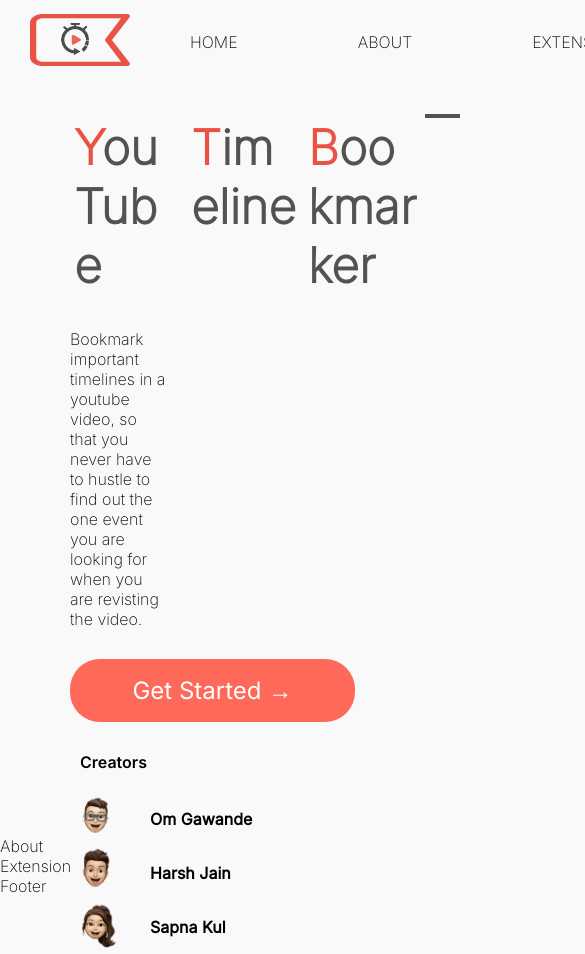
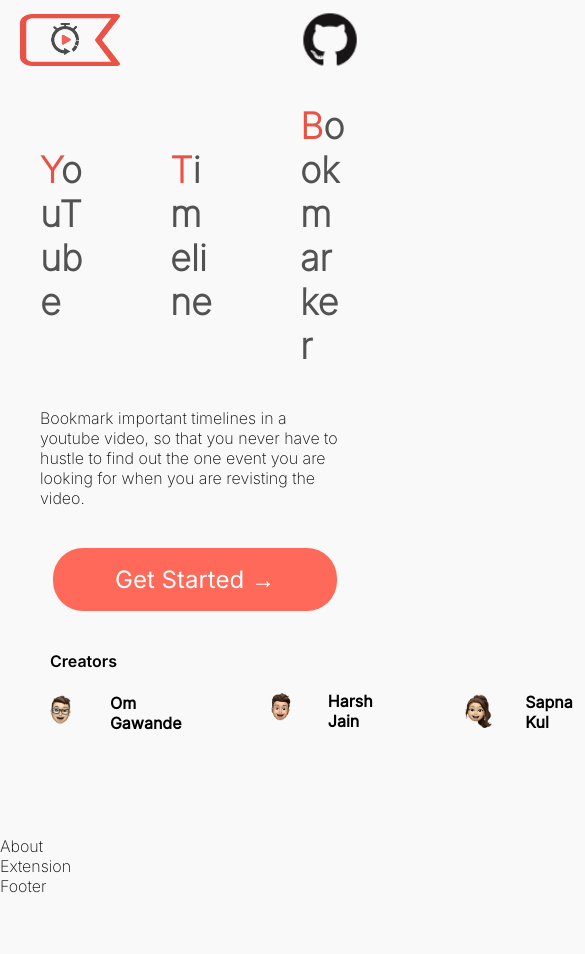
Before and after one commit to Spyware007/YouTube-Timeline-Bookmarker-Product-Page, a React (Create React App) app: page / in a window 390 px wide. Shown: the top 954 px of the page, 585 px wide, since content can reach past the window. After the commit the page ends 896 px from the top, so only its background shows below. Built offline with nearby package versions, Linux system fonts and the light colour scheme.

Commit message:
responsive landing

```diff
--- a/src/Components/Landing/Landing.jsx
+++ b/src/Components/Landing/Landing.jsx
@@ -68,7 +68,9 @@
           </div>
           <div className={classes.creator_section}>
             <h1 className={classes.creators_heading}>Creators</h1>
-            <Creator />
+            <div className={classes.creators_container}>
+              <Creator />
+            </div>
           </div>
         </div>
         <div className={classes.right_container}>
--- a/src/Components/Landing/Landing.module.css
+++ b/src/Components/Landing/Landing.module.css
@@ -139,9 +139,10 @@
 }
 .creators_container {
   display: flex;
-  justify-content: center;
-  align-items: center;
+  justify-content: flex-start;
+  align-items: flex-start;
   width: 400px;
+  flex-direction: column;
 }
 .creator_container {
   display: flex;
@@ -177,13 +178,42 @@
   }
   .left_container {
     width: 100vw;
+    padding: 0;
   }
   .title {
     flex-direction: row;
     width: 100vw;
+    align-items: center;
+  }
+  .dash {
+    display: none;
   }
   .title_text {
-    margin: 4px;
+    margin: 0 40px;
+    margin-top: 20px;
+    font-size: 36px;
+  }
+  .description_container,
+  .btn_container,
+  .creator_section {
+    margin: 40px;
+  }
+  .description_container {
+    width: auto;
+  }
+  .btn_container {
+    display: flex;
+    justify-content: center;
+    align-items: center;
+  }
+
+  .creators_container {
+    flex-direction: row;
+    width: 100vw;
+    column-gap: 70px;
+  }
+  .creator_container {
+    width: auto;
   }
   .right_container {
     display: none;
--- a/src/Components/Navbar/Navbar.module.css
+++ b/src/Components/Navbar/Navbar.module.css
@@ -28,9 +28,9 @@
 .github_img {
   width: 80px;
 }
-/* @media screen and (max-width: 1100px) {
+@media screen and (max-width: 1100px) {
   .navbar {
-    padding: 0;
+    padding: 0 20px;
   }
   .nav_links_container {
     width: 100vw;
@@ -41,8 +41,9 @@
     color: aliceblue;
     position: absolute;
     margin-top: 400px;
+    display: none;
   }
   .nav_link_container {
     margin: 20px;
   }
-} */
+}
```
